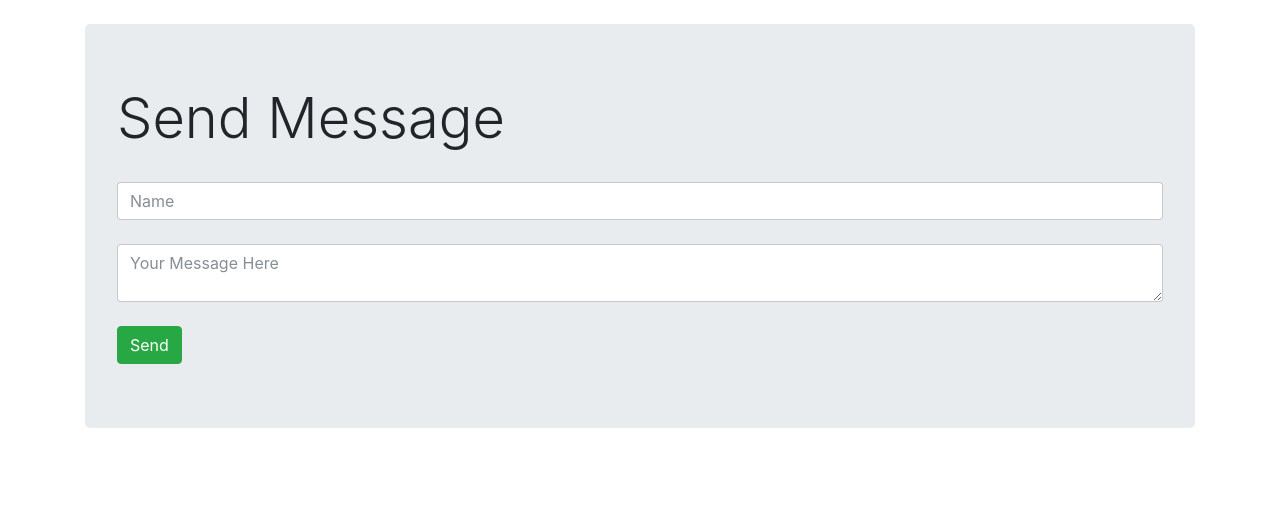
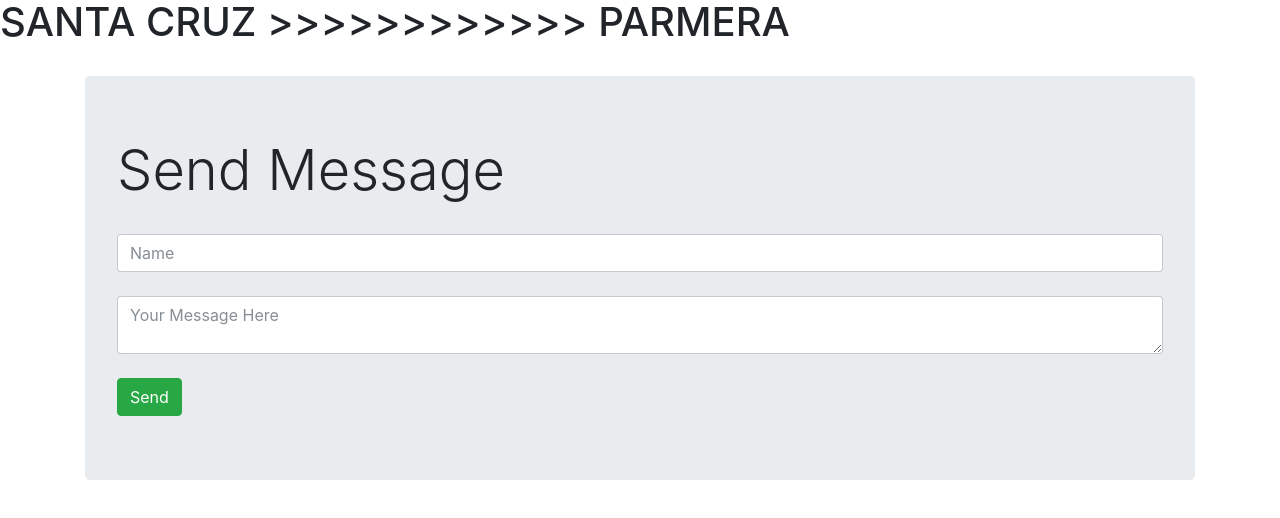
Before and after one commit to daniloinfo/ezops-test-edson.santos, a website: page index.html in a window 1280 px wide. Drawn offline with nearby package versions, Linux system fonts and the light colour scheme; no server answers.

Commit message:
ajuste no index

```diff
--- a/index.html
+++ b/index.html
@@ -9,6 +9,7 @@
   <script src="/socket.io/socket.io.js"></script>
 </head>
 <body>
+  <h1>SANTA CRUZ >>>>>>>>>>>> PARMERA</h1>
   <div class="container">
     <br>
     <div class="jumbotron">
```
